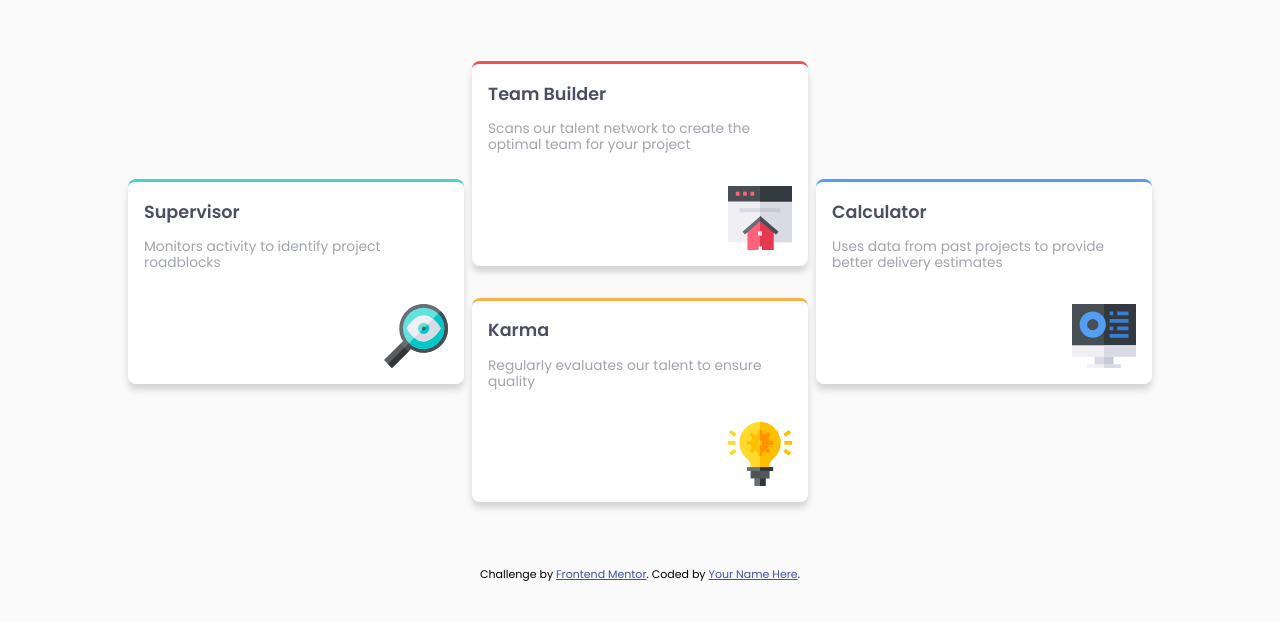
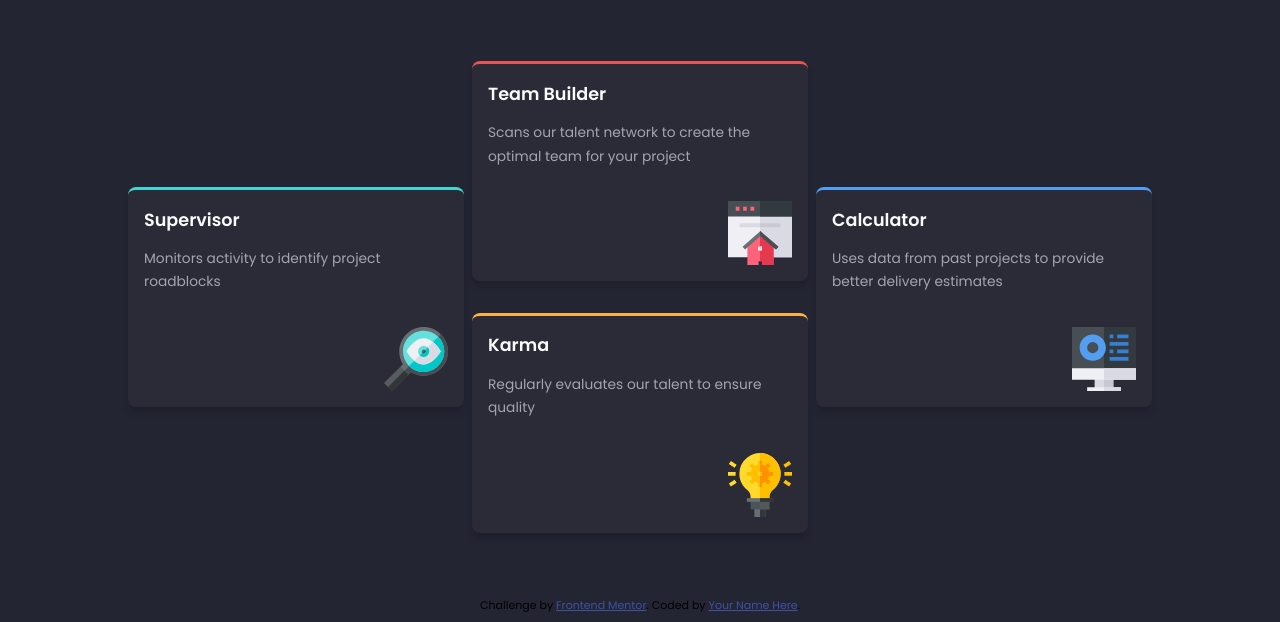
Before and after one commit to FaridJunior/four-card-feature-section-master, a plain HTML site: page index.html in a window 1280 px wide. Shown: the part 195-817 px from the top of the page. Drawn offline with nearby package versions, Linux system fonts and the light colour scheme.

Commit message:
add dark theme colors and enable it

```diff
--- a/index.html
+++ b/index.html
@@ -29,7 +29,7 @@
       }
     </style>
   </head>
-  <body>
+  <body class="dark-mode">
     <section class="s1">
       <div class="container">
         <header class="flex-col">
--- a/style.css
+++ b/style.css
@@ -9,7 +9,16 @@
   --very-dark-blue: hsl(234, 12%, 34%);
   --grayish-blue: hsl(229, 6%, 66%);
   --very-light-gray: hsl(0, 0%, 98%);
+  --white: #fff;
 }
+/*  I know it have a bad nameing but who is matter :sweat_smile: */
+.dark-mode {
+  --very-dark-blue: hsl(0, 0%, 98%);
+  --grayish-blue: hsl(229, 6%, 66%);
+  --very-light-gray: hsl(234, 17%, 17%);
+  --white: hsl(234, 13%, 19%);
+}
+
 *,
 *::before,
 *::after {
@@ -83,7 +92,7 @@ h3 {
   flex: 1;
   max-width: 21em;
   margin-top: 2em;
-  background-color: white;
+  background-color: var(--white);
   padding: 1em;
   border-radius: 0.5em;
   box-shadow: 0px 6px 6px 0px rgba(0, 0, 0, 0.15);
@@ -96,6 +105,7 @@ h3 {
   margin-bottom: 2.4em;
   font-size: 0.86em;
   font-weight: 400;
+  line-height: 1.7em;
   color: var(--grayish-blue);
 }
 .img_wrapper {
```
